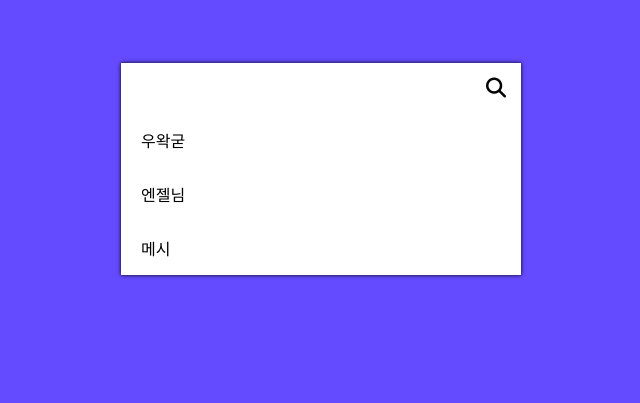
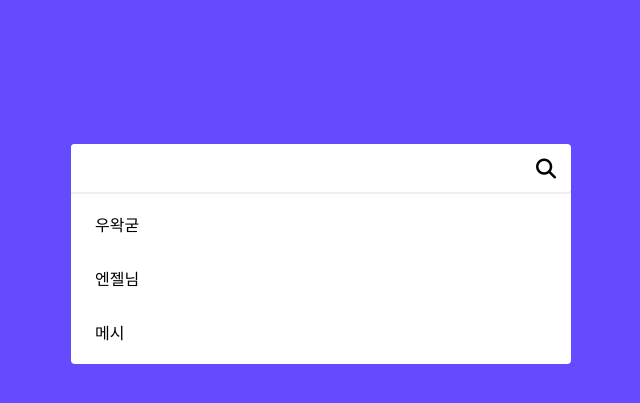
Before and after one commit to rlawlsdn263/jinuScript-autoCompleteSearchSuggestions, a plain HTML site: page index.html in a window 1280 px wide. Shown: the part 231-634 px from the top of the page, without its empty margins (319-959 px from the left). Drawn offline with Linux system fonts and the light colour scheme.

Commit message:
2023.01.21 - <input> 위치 고정, border-radius

```diff
--- a/styles/style.css
+++ b/styles/style.css
@@ -16,6 +16,7 @@ body {
 }
 
 .wrapper {
+  min-width: 500px;
   position: relative;
   display: flex;
   flex-direction: column;
@@ -27,19 +28,22 @@ body {
 .autoSearch {
   top: 0;
   display: flex;
-  width: 400px;
+  width: 500px;
   height: 50px;
-  /* border-radius: 4px; */
+  border-radius: 4px;
   background: #fff;
+  position: absolute;
+  top: 50%;
+  transform: translateY(-50%);
 }
 
 .autoSearch__input {
-  border-radius: 4px;
+  border-radius: 0.25rem;
   flex-grow: 1;
   height: 100%;
   border: none;
   font-size: 1.25rem;
-  padding: 0.9375rem 1.25rem; /*15px 20px*/
+  padding: 1.25rem 1.5rem; /*15px 24px*/
 }
 
 .autoSearch__input:focus {
@@ -54,16 +58,42 @@ body {
   font-size: 1.25rem;
 }
 
+/* 연관검색어 */
+
 .result {
   background: #fff;
   width: 100%;
-  position: relative;
+  position: absolute;
+  top: 1.4375rem;
+  left: 0;
+  border-radius: 0 0 0.25rem 0.25rem;
 }
 
 .result__block {
-  padding: 0.9375rem 1.25rem;
+  margin: 0.625rem 0.75rem;
+  cursor: pointer;
 }
 
-.result__block:first-child {
-  box-shadow: 2px solid black;
+.result__block:hover {
+  background: #F0EEF0;
 }
+
+.result__block:first-child::before {
+  content: '';
+  display: block;
+  position: absolute;
+  top: 0;
+  left: 0;
+  width: 100%;
+  height: 0.125rem;
+  background: #F0EEF0;
+}
+
+.result__text {
+  display: block;
+  padding: 0.625rem 0.75rem;
+}
+
+.result__text:hover {
+  background: #F0EEF0;
+}
```
